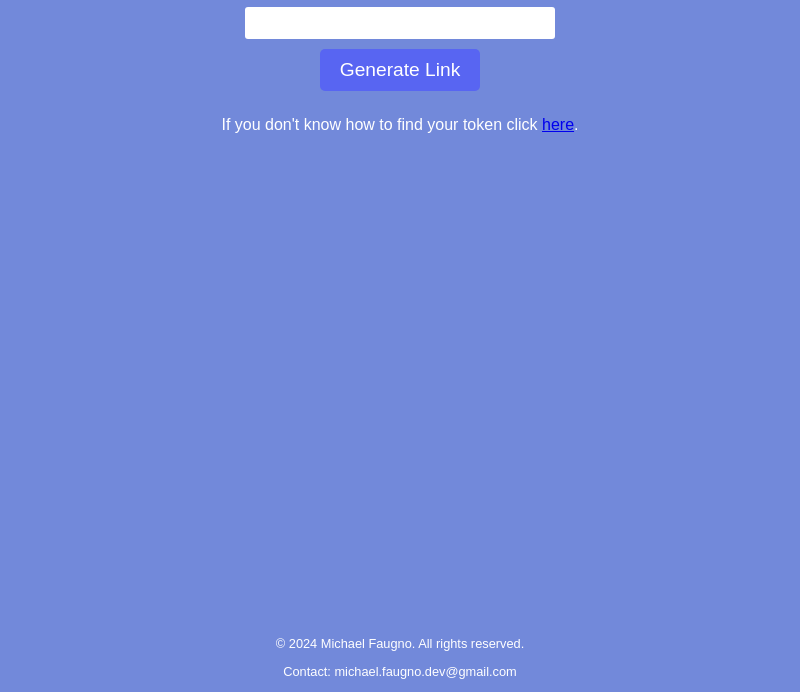
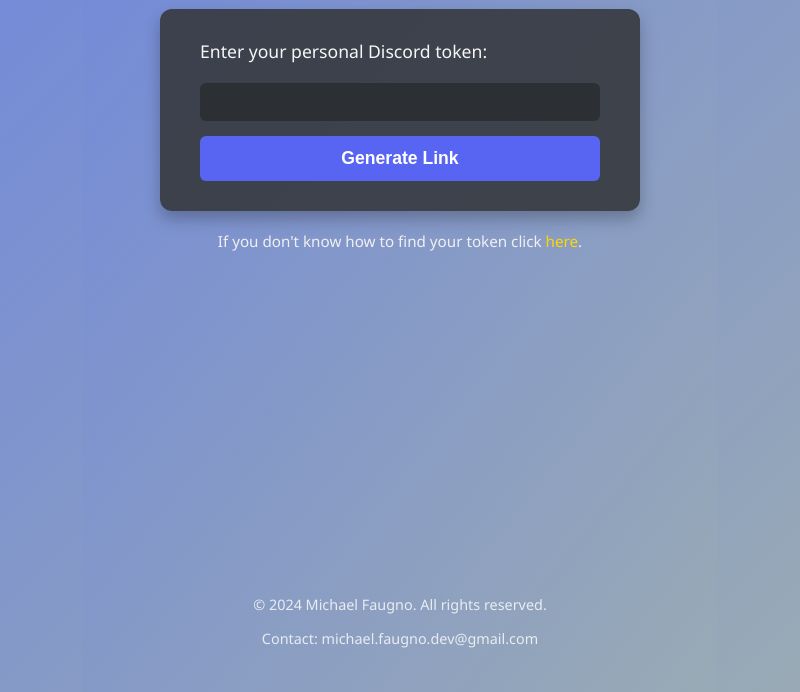
Before and after one commit to Faugnom1/Discord-Friend-Invite-Generator, an Electron app: page index.html in a window 800 px wide. Shown: the part 108-800 px from the top of the page. Drawn offline with Linux system fonts and the light colour scheme; no server answers.

Commit message:
Update style.css

```diff
--- a/style.css
+++ b/style.css
@@ -1,79 +1,121 @@
-body {
-    font-family: Arial, sans-serif;
-    background-color: #7289DA;
+html, body {
+    height: 100%;
+    margin: 0;
+    padding: 0;
+    font-family: 'Segoe UI', Tahoma, Geneva, Verdana, sans-serif;
+    background: linear-gradient(to bottom right, #7289DA, #99AAB5);
     color: white;
-    display: flex;
-    flex-direction: column;
-    align-items: center;
-    justify-content: center;
-    height: 100vh;
-    margin: 0;
-}
-
-h1 {
-    margin-bottom: 20px;
-}
-
-form {
     display: flex;
     flex-direction: column;
     align-items: center;
 }
 
-label, input, button {
-    font-size: 1.2em;
-    margin: 5px 0;
+body {
+    justify-content: center;
+    padding: 20px;
+}
+
+h1 {
+    margin-bottom: 25px;
+    font-size: 2.2em;
+    text-shadow: 1px 1px 3px rgba(0, 0, 0, 0.3);
+}
+
+form {
+    background-color: rgba(54, 57, 63, 0.9);
+    padding: 30px 40px;
+    border-radius: 12px;
+    box-shadow: 0 8px 16px rgba(0, 0, 0, 0.25);
+    display: flex;
+    flex-direction: column;
+    align-items: stretch;
+    gap: 15px;
+    width: 100%;
+    max-width: 400px;
+}
+
+label {
+    font-size: 1.1em;
+    margin-bottom: 5px;
+    color: #f6f6f6;
 }
 
 input {
-    padding: 5px;
+    padding: 10px;
     border: none;
-    border-radius: 3px;
-    width: 300px;
+    border-radius: 6px;
+    background-color: #2c2f33;
+    color: white;
+    font-size: 1em;
+    transition: background-color 0.2s, box-shadow 0.2s;
+}
+
+input:focus {
+    background-color: #23272a;
+    box-shadow: 0 0 5px #99AAB5;
+    outline: none;
 }
 
 button {
     background-color: #5865F2;
     color: white;
     border: none;
-    border-radius: 5px;
-    padding: 10px 20px;
+    border-radius: 6px;
+    padding: 12px;
+    font-size: 1.1em;
+    font-weight: bold;
     cursor: pointer;
+    transition: background-color 0.2s, transform 0.1s;
 }
 
 button:hover {
     background-color: #4752C4;
+    transform: scale(1.02);
+}
+
+button:active {
+    transform: scale(0.98);
 }
 
 #result {
     margin-top: 20px;
-    font-size: 1.2em;
+    font-size: 1.1em;
+    text-align: center;
+    word-wrap: break-word;
+    background: rgba(0, 0, 0, 0.25);
+    padding: 10px;
+    border-radius: 6px;
+    display: none; /* hidden until JS fills it */
 }
 
-.help a:hover{
-    text-decoration: underline;
-    color: blue;
+#help {
+    margin-top: 20px;
+    font-size: 0.95em;
+    color: #f0f0f0;
+    text-align: center;
 }
-/*
-a {
-    color: white;
+
+#help a {
+    color: #FFD700;
     text-decoration: none;
 }
 
-a:hover {
+#help a:hover {
+    color: #ffffff;
     text-decoration: underline;
-} */
+}
 
 .error {
-    color: red;
+    color: #ff5555;
     text-align: center;
+    margin-top: 10px;
 }
-
-
 
 .footer {
     margin-top: auto;
     text-align: center;
-    font-size: 0.8em;
+    font-size: 0.9em;
     color: white;
+    opacity: 0.8;
+    padding: 20px 10px 10px;
 }
```
